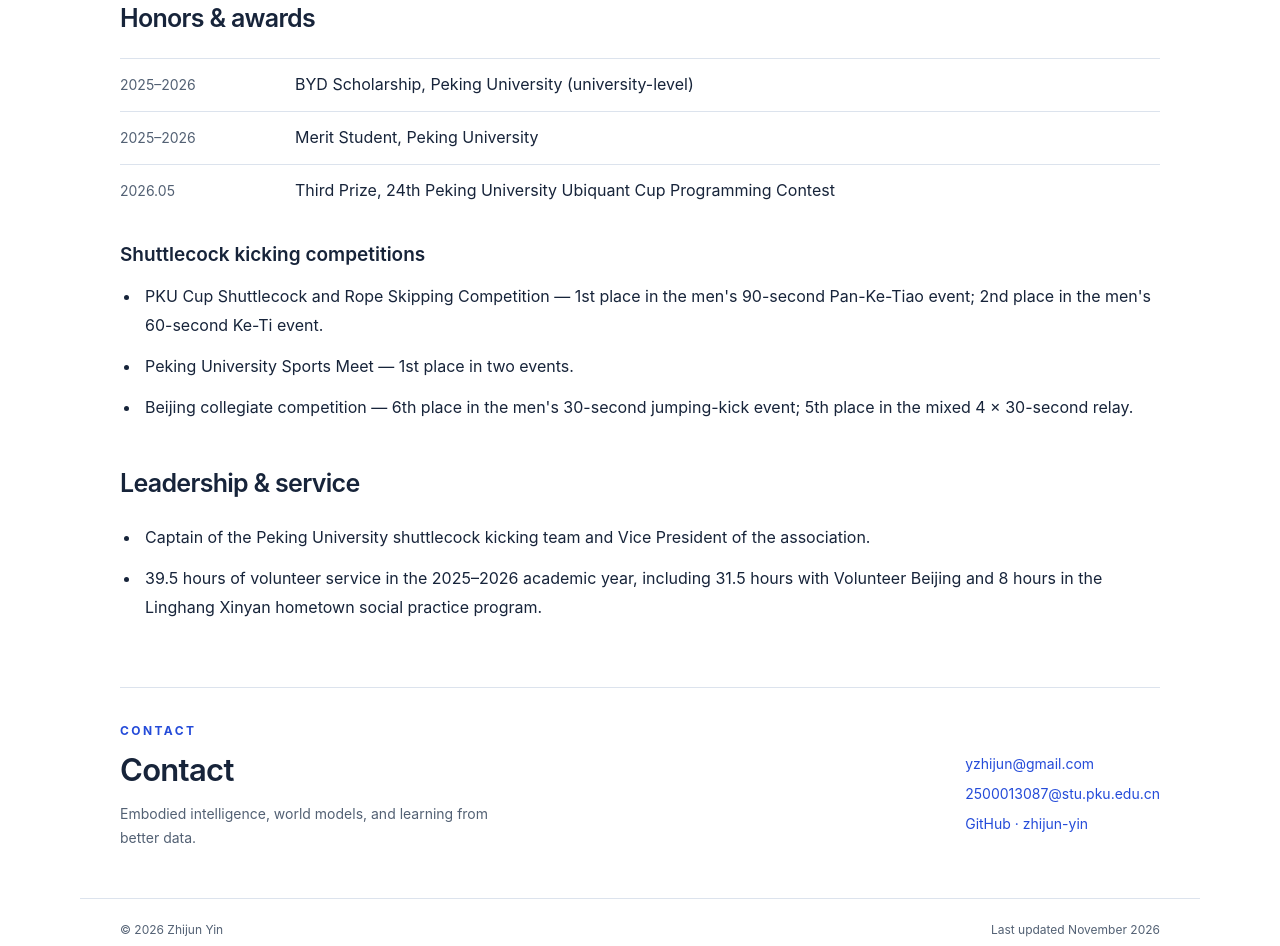
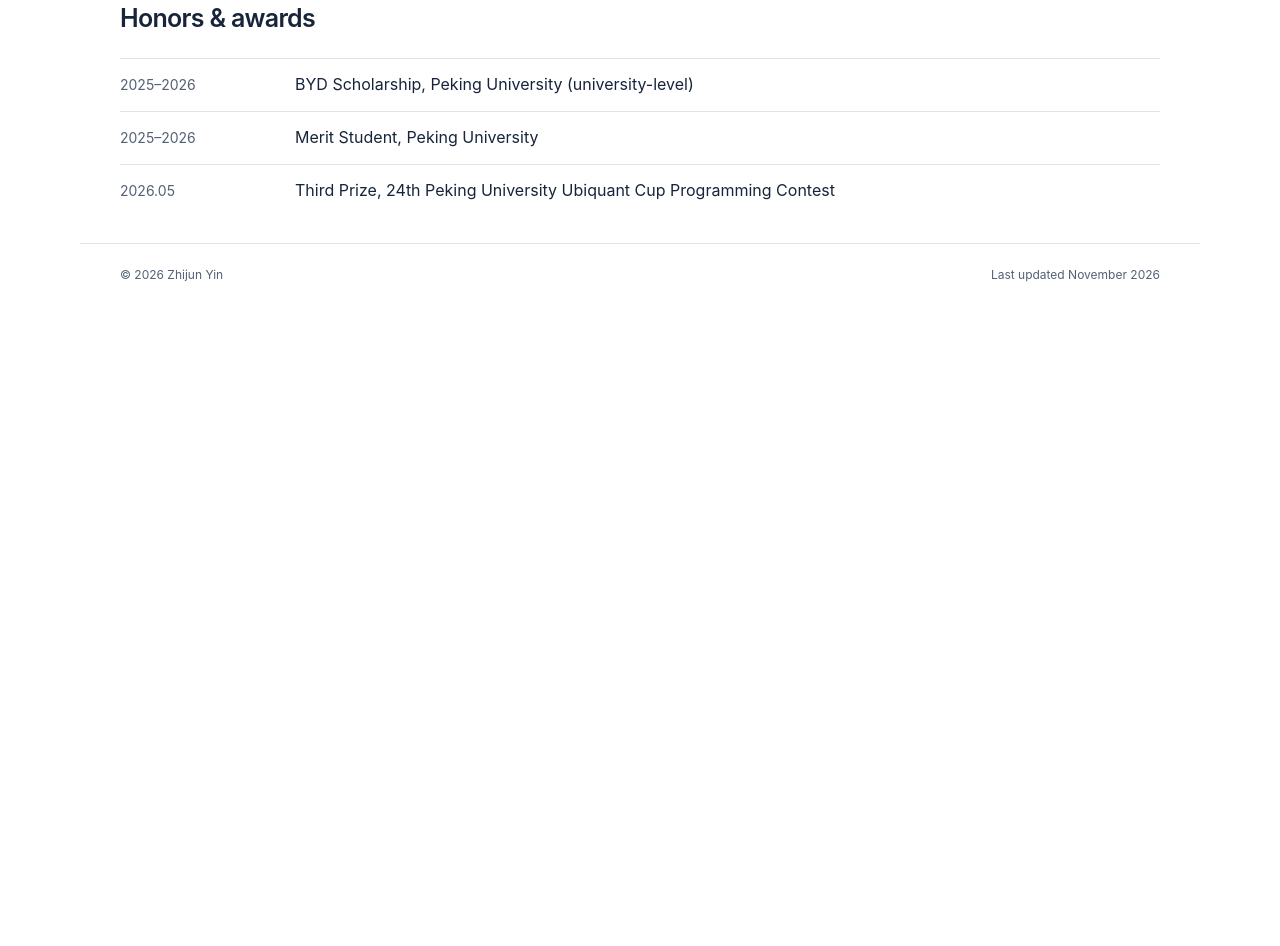
Before and after one commit to zhijun-yin/Zhijun-Yin.github.io, a plain HTML site: page index.html in a window 1280 px wide. Shown: the part 1851-2797 px from the top of the page. After the commit the page ends 2161 px from the top, so only its background shows below. Drawn offline with Linux system fonts and the light colour scheme.

Commit message:
Remove sports, service, and footer contact sections

```diff
--- a/index.html
+++ b/index.html
@@ -20,7 +20,6 @@
         <a href="#research" data-en="Research" data-zh="研究">Research</a>
         <a href="#experience" data-en="Experience" data-zh="经历">Experience</a>
         <a href="#awards" data-en="Honors" data-zh="荣誉">Honors</a>
-        <a href="#contact" data-en="Contact" data-zh="联系">Contact</a>
         <button id="language" aria-label="Switch to Chinese">中文</button>
       </nav>
     </header>
@@ -336,72 +335,6 @@
             >
           </li>
         </ul>
-        <h3 data-en="Shuttlecock kicking competitions" data-zh="花毽与毽绳竞赛">
-          Shuttlecock kicking competitions
-        </h3>
-        <ul class="sports-list">
-          <li
-            data-en="PKU Cup Shuttlecock and Rope Skipping Competition — 1st place in the men's 90-second Pan-Ke-Tiao event; 2nd place in the men's 60-second Ke-Ti event."
-            data-zh="“北大杯”毽绳比赛 — 男子 90 秒盘磕跳第一名、男子 60 秒磕踢第二名。"
-          >
-            PKU Cup Shuttlecock and Rope Skipping Competition — 1st place in the
-            men's 90-second Pan-Ke-Tiao event; 2nd place in the men's 60-second
-            Ke-Ti event.
-          </li>
-          <li
-            data-en="Peking University Sports Meet — 1st place in two events."
-            data-zh="北京大学校运动会 — 两项第一名。"
-          >
-            Peking University Sports Meet — 1st place in two events.
-          </li>
-          <li
-            data-en="Beijing collegiate competition — 6th place in the men's 30-second jumping-kick event; 5th place in the mixed 4 × 30-second relay."
-            data-zh="首都高校赛事 — 男子 30 秒跳踢第六名、混合 4 × 30 秒接力第五名。"
-          >
-            Beijing collegiate competition — 6th place in the men's 30-second
-            jumping-kick event; 5th place in the mixed 4 × 30-second relay.
-          </li>
-        </ul>
-      </section>
-      <section class="section service">
-        <h2 data-en="Leadership & service" data-zh="学生工作与志愿服务">
-          Leadership & service
-        </h2>
-        <ul>
-          <li
-            data-en="Captain of the Peking University shuttlecock kicking team and Vice President of the association."
-            data-zh="北京大学花毽队队长、协会副会长。"
-          >
-            Captain of the Peking University shuttlecock kicking team and Vice
-            President of the association.
-          </li>
-          <li
-            data-en="39.5 hours of volunteer service in the 2025–2026 academic year, including 31.5 hours with Volunteer Beijing and 8 hours in the Linghang Xinyan hometown social practice program."
-            data-zh="2025–2026 学年度累计志愿服务 39.5 小时，其中“志愿北京”31.5 小时、“领航新燕”返乡社会实践 8 小时。"
-          >
-            39.5 hours of volunteer service in the 2025–2026 academic year,
-            including 31.5 hours with Volunteer Beijing and 8 hours in the
-            Linghang Xinyan hometown social practice program.
-          </li>
-        </ul>
-      </section>
-      <section id="contact" class="contact">
-        <div>
-          <p class="eyebrow" data-en="CONTACT" data-zh="联系">CONTACT</p>
-          <h2 data-en="Contact" data-zh="联系方式">Contact</h2>
-          <p
-            data-en="Embodied intelligence, world models, and learning from better data."
-            data-zh="围绕具身智能、世界模型与高质量数据展开交流。"
-          >
-            Embodied intelligence, world models, and learning from better data.
-          </p>
-        </div>
-        <div class="contact-links">
-          <a href="mailto:yzhijun@gmail.com">yzhijun@gmail.com</a
-          ><a href="mailto:2500013087@stu.pku.edu.cn"
-            >2500013087@stu.pku.edu.cn</a
-          ><a href="https://github.com/zhijun-yin">GitHub · zhijun-yin</a>
-        </div>
       </section>
     </main>
     <footer class="wrap">
```
